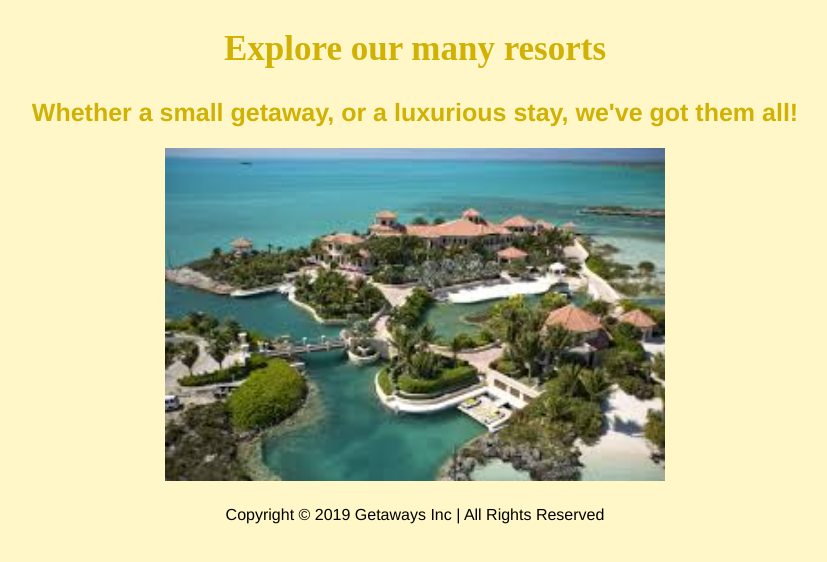
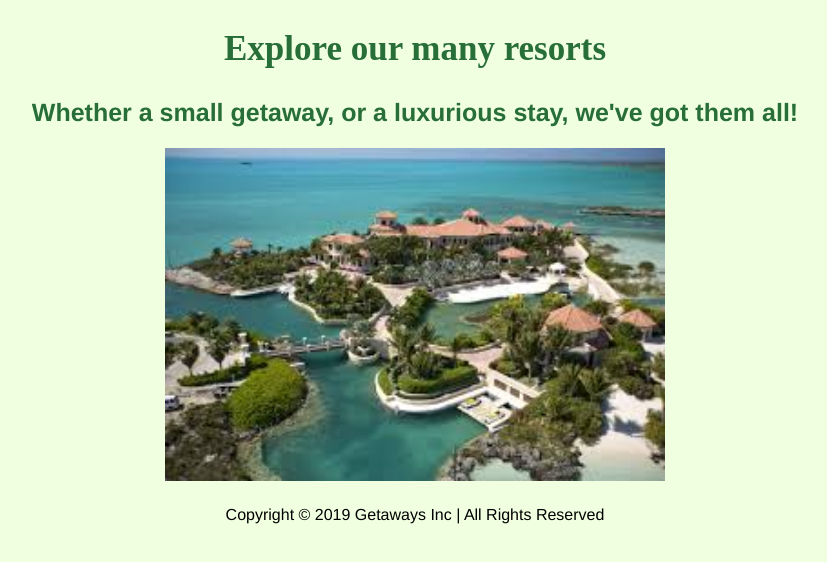
Before and after one commit to rizeup88/resort-getaway, a plain HTML site: page resorts.html in a window 1280 px wide. Shown: the whole page, without its empty margins (225-1052 px from the left). Drawn offline with Linux system fonts and the light colour scheme.

Commit message:
Altered resorts.css to reflect master color scheme

```diff
--- a/css/resorts.css
+++ b/css/resorts.css
@@ -1,16 +1,16 @@
 body {
-  background-color: #fff7c7;
+  background-color: #f0ffe0;
 }
 
 h1 {
-  color: #d1b204;
+  color: #276e38;
   font-family: "Eraser";
   font-size: 35px;
   text-align: center;
 }
 
 h2 {
-  color: #d1b204;
+  color: #276e38;
   font-family: Helvetica;
   font-size: 25px;
   text-align: center;
```
